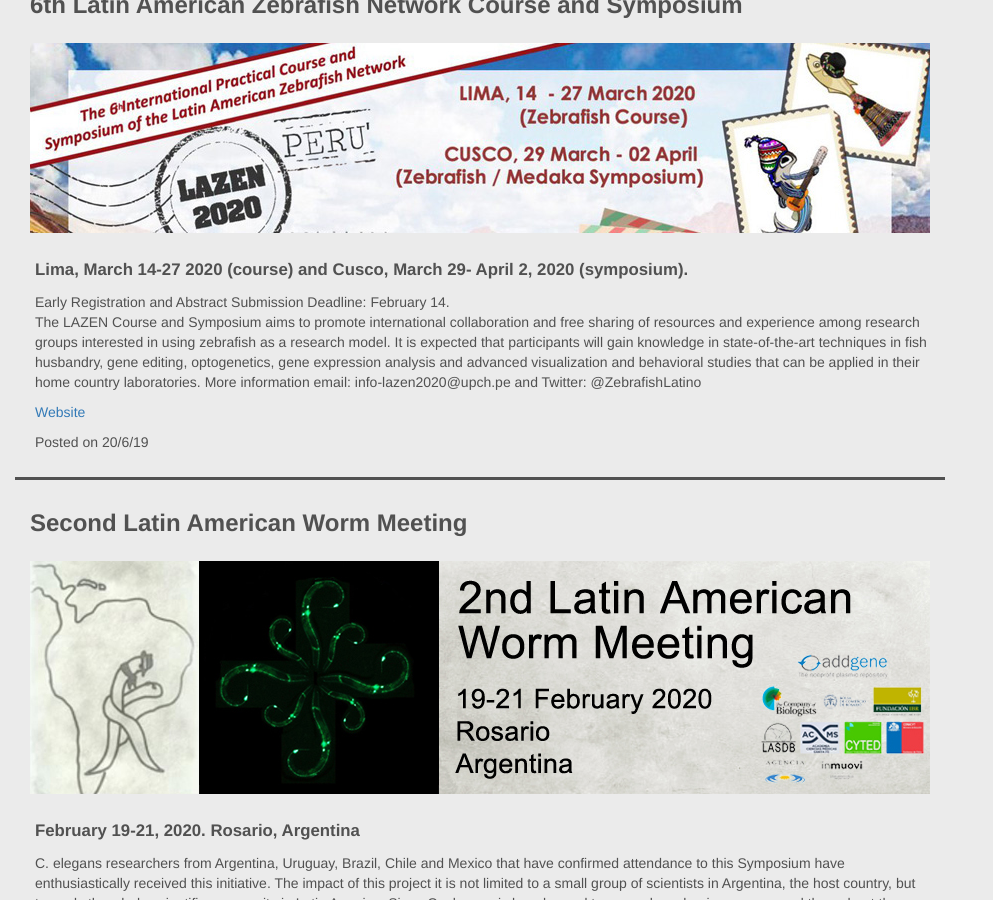
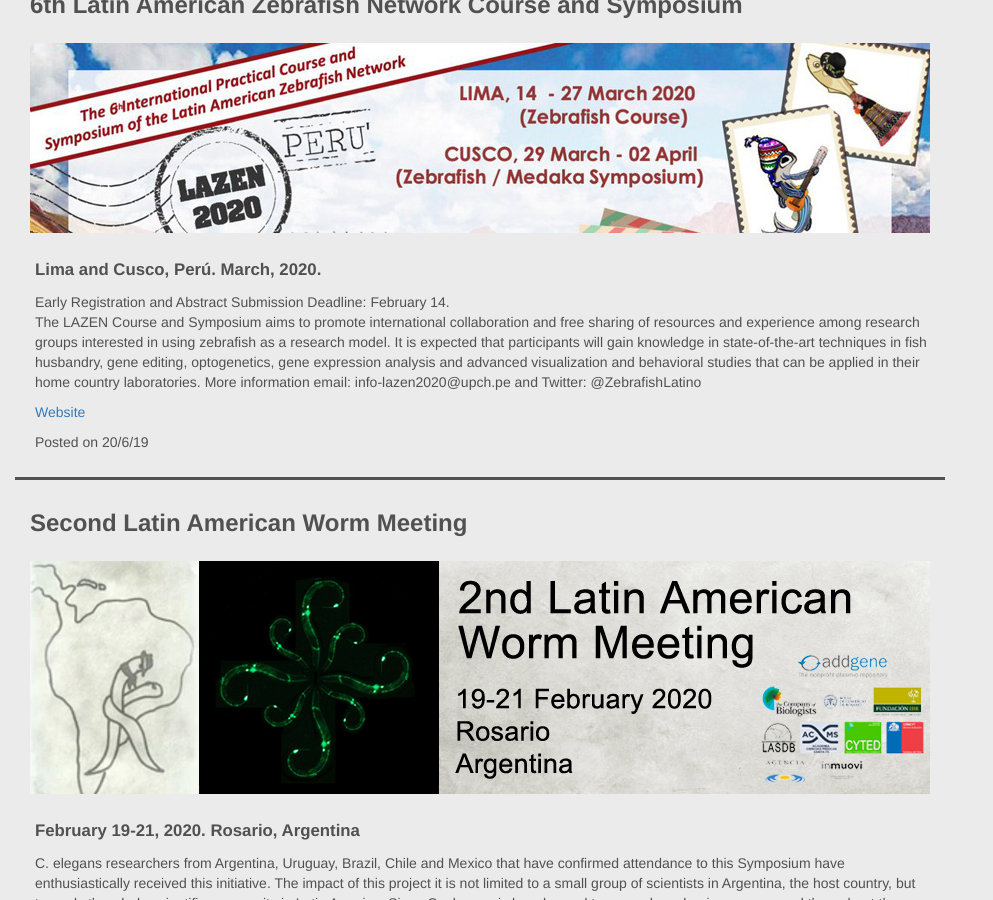
Before and after one commit to lasdb/lasdb.github.io, a Jekyll site: the page built from _posts/2000-01-01-news.markdown, in a window 1280 px wide and 900 px high, scrolled down 2692 px. Shown: the whole window, without its empty margins (0-993 px from the left). Built offline with Jekyll 4.4.1, drawn with Linux system fonts in a browser that asks for light colours; nearby versions of some CDN libraries.

Commit message:
Update 2000-01-01-news.markdown

```diff
--- a/_posts/2000-01-01-news.markdown
+++ b/_posts/2000-01-01-news.markdown
@@ -42,7 +42,7 @@ More information will be available at the ISDB webpage.'
 
   - title: '6th Latin American Zebrafish Network Course and Symposium'
     date: '20/6/19'
-    subtitle: 'Lima, March 14-27 2020 (course) and Cusco, March 29- April 2, 2020 (symposium).'
+    subtitle: 'Lima and Cusco, Perú. March, 2020.'
     body: 'Early Registration and Abstract Submission Deadline: February 14. <br>The LAZEN Course and Symposium aims to promote international collaboration and free sharing of resources and experience among research groups interested in using zebrafish as a research model. It is expected that participants will gain knowledge in state-of-the-art techniques in fish husbandry, gene editing, optogenetics, gene expression analysis and advanced visualization and behavioral studies that can be applied in their home country laboratories.
     More information email: info-lazen2020@upch.pe and Twitter: @ZebrafishLatino'
     imageSm: 'img/news/lazen2020-sm.jpg'
```
